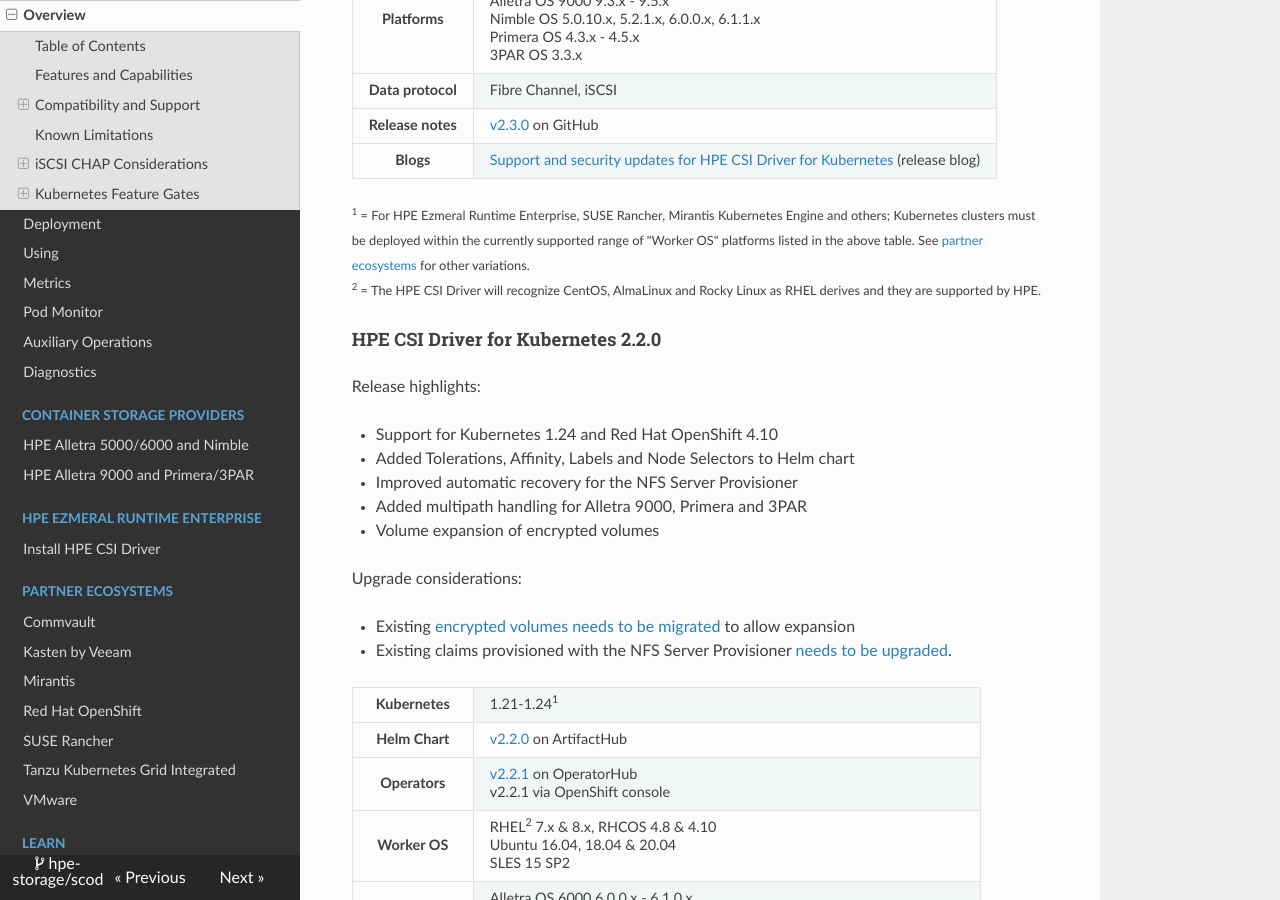
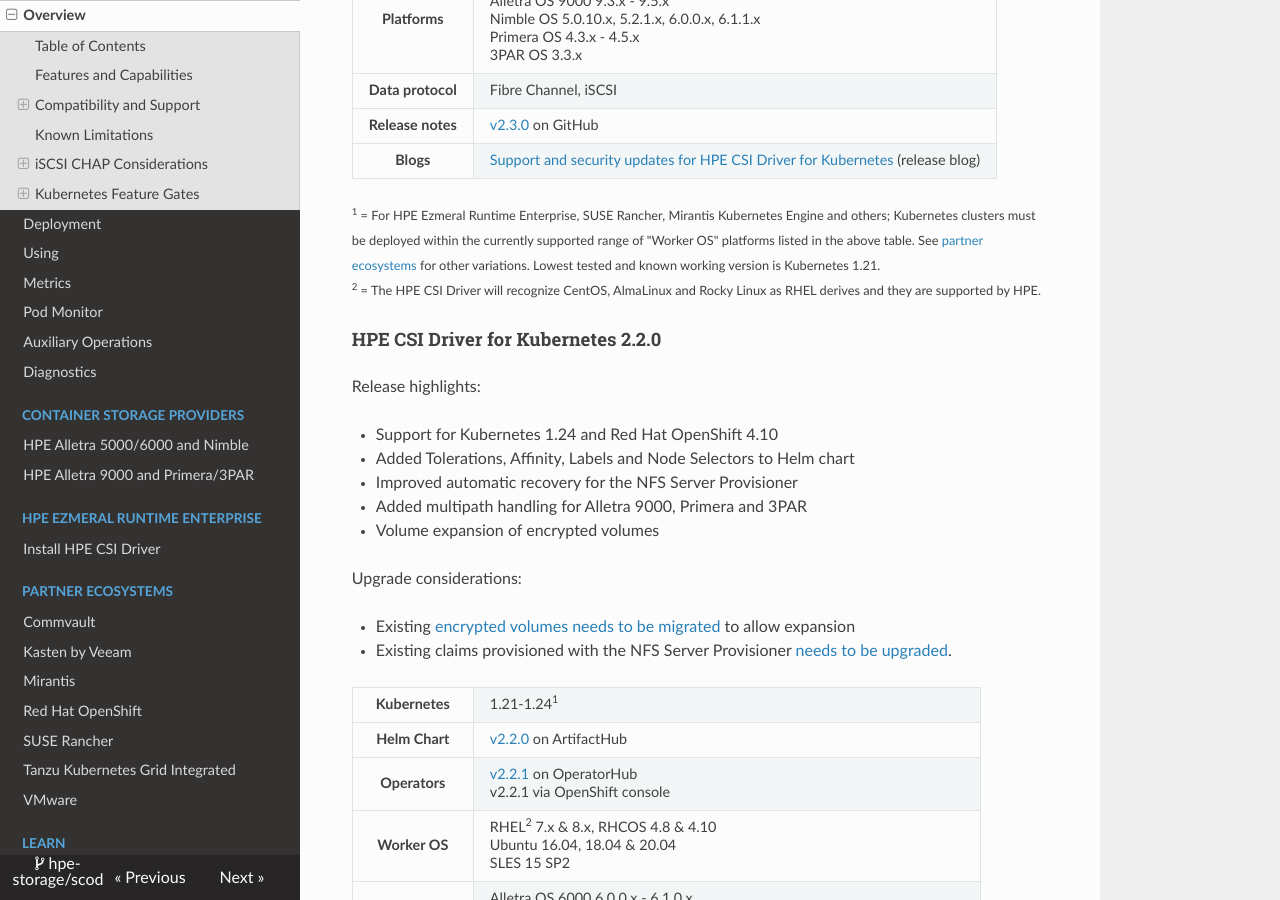
Before and after one commit to hpe-storage/scod, an MkDocs documentation site: the page built from docs/csi_driver/index.md, in a window 1280 px wide and 900 px high, scrolled down 3600 px. Built offline with MkDocs 1.6.1, drawn with Linux system fonts in a browser that asks for light colours; nearby versions of some CDN libraries.

```diff
--- a/docs/csi_driver/index.md
+++ b/docs/csi_driver/index.md
@@ -122,7 +122,7 @@ Upgrade considerations:
 </table>
 
 <small>
- <sup>1</sup> = For HPE Ezmeral Runtime Enterprise, SUSE Rancher, Mirantis Kubernetes Engine and others; Kubernetes clusters must be deployed within the currently supported range of "Worker OS" platforms listed in the above table. See [partner ecosystems](../partners) for other variations.<br />
+ <sup>1</sup> = For HPE Ezmeral Runtime Enterprise, SUSE Rancher, Mirantis Kubernetes Engine and others; Kubernetes clusters must be deployed within the currently supported range of "Worker OS" platforms listed in the above table. See [partner ecosystems](../partners) for other variations. Lowest tested and known working version is Kubernetes 1.21.<br />
  <sup>2</sup> = The HPE CSI Driver will recognize CentOS, AlmaLinux and Rocky Linux as RHEL derives and they are supported by HPE.
 </small>
 
```
Also changed, not shown: docs/partners/tkgi/index.md (+1 -0 lines).
